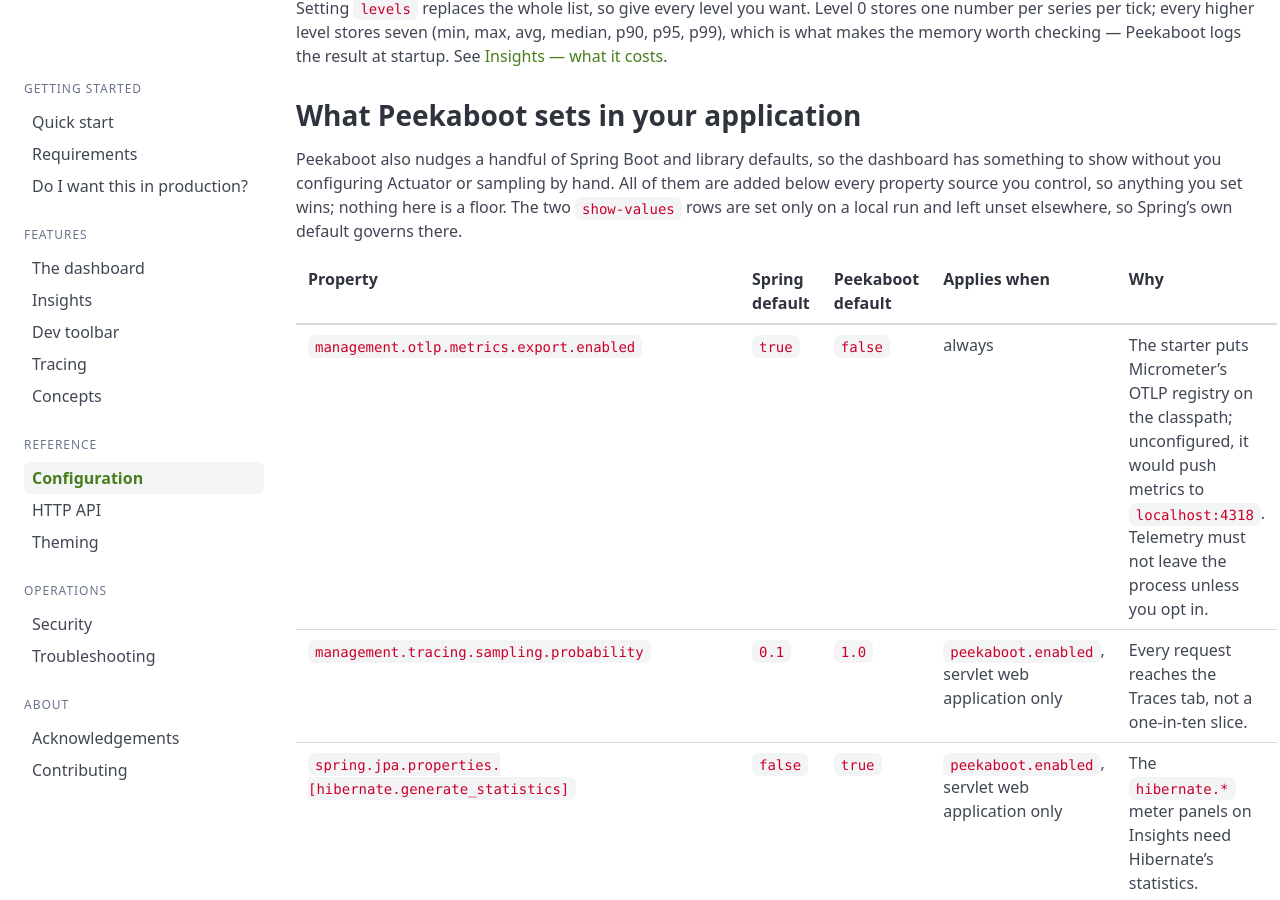
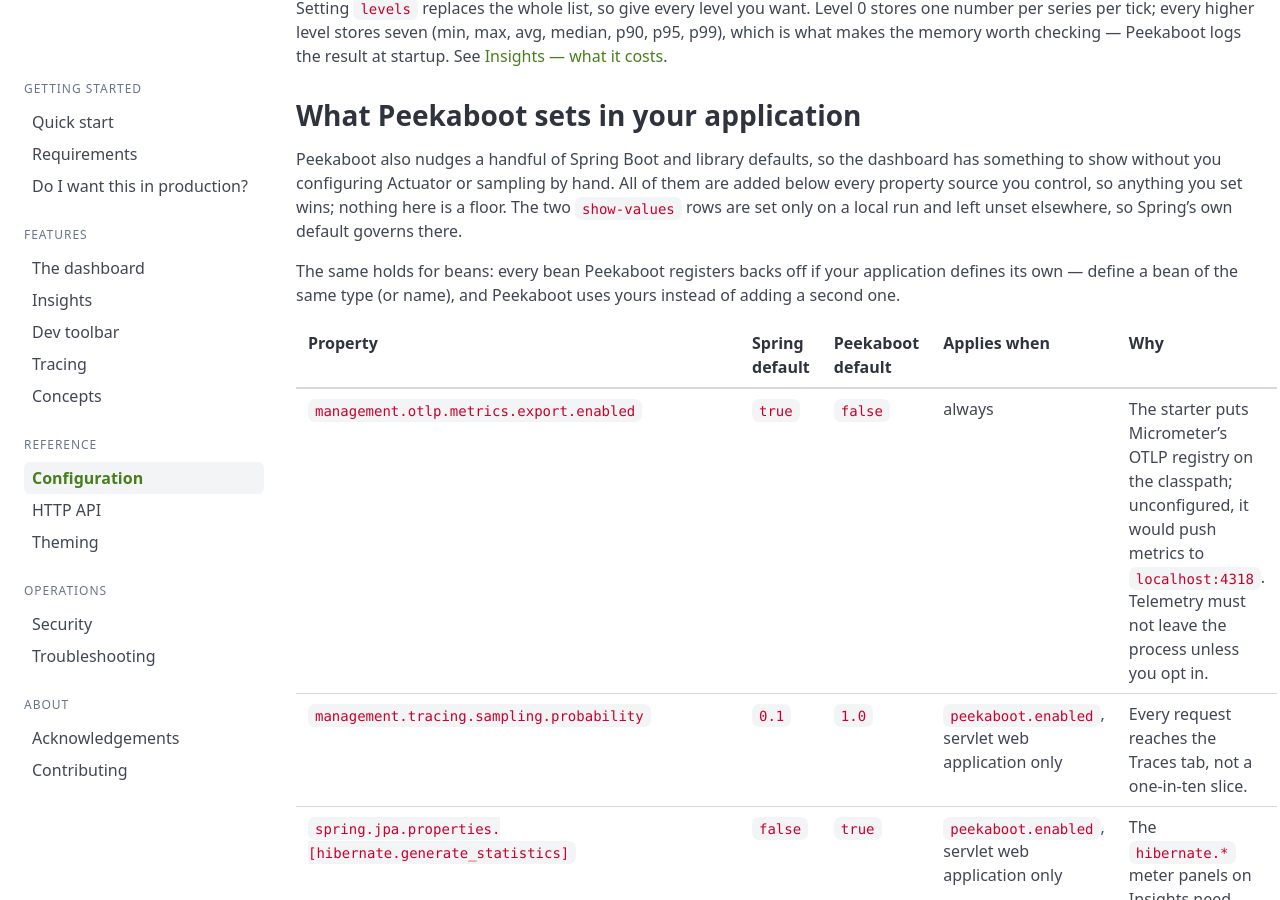
Before and after one commit to peekaboot-org/peekaboot-org.github.io, a Jekyll site: the page built from docs/configuration.md, in a window 1280 px wide and 900 px high, scrolled down 5396 px. Built offline with Jekyll 4.4.1, drawn with Linux system fonts in a browser that asks for light colours.

Commit message:
docs(configuration): beans Peekaboot registers back off to your own

```diff
--- a/docs/configuration.md
+++ b/docs/configuration.md
@@ -216,6 +216,10 @@
 floor. The two `show-values` rows are set only on a local run and left unset elsewhere,
 so Spring's own default governs there.
 
+The same holds for beans: every bean Peekaboot registers backs off if your application
+defines its own &mdash; define a bean of the same type (or name), and Peekaboot uses
+yours instead of adding a second one.
+
 | Property | Spring default | Peekaboot default | Applies when | Why |
 |---|---|---|---|---|
 | `management.otlp.metrics.export.enabled` | `true` | `false` | always | The starter puts Micrometer's OTLP registry on the classpath; unconfigured, it would push metrics to `localhost:4318`. Telemetry must not leave the process unless you opt in. |
```
